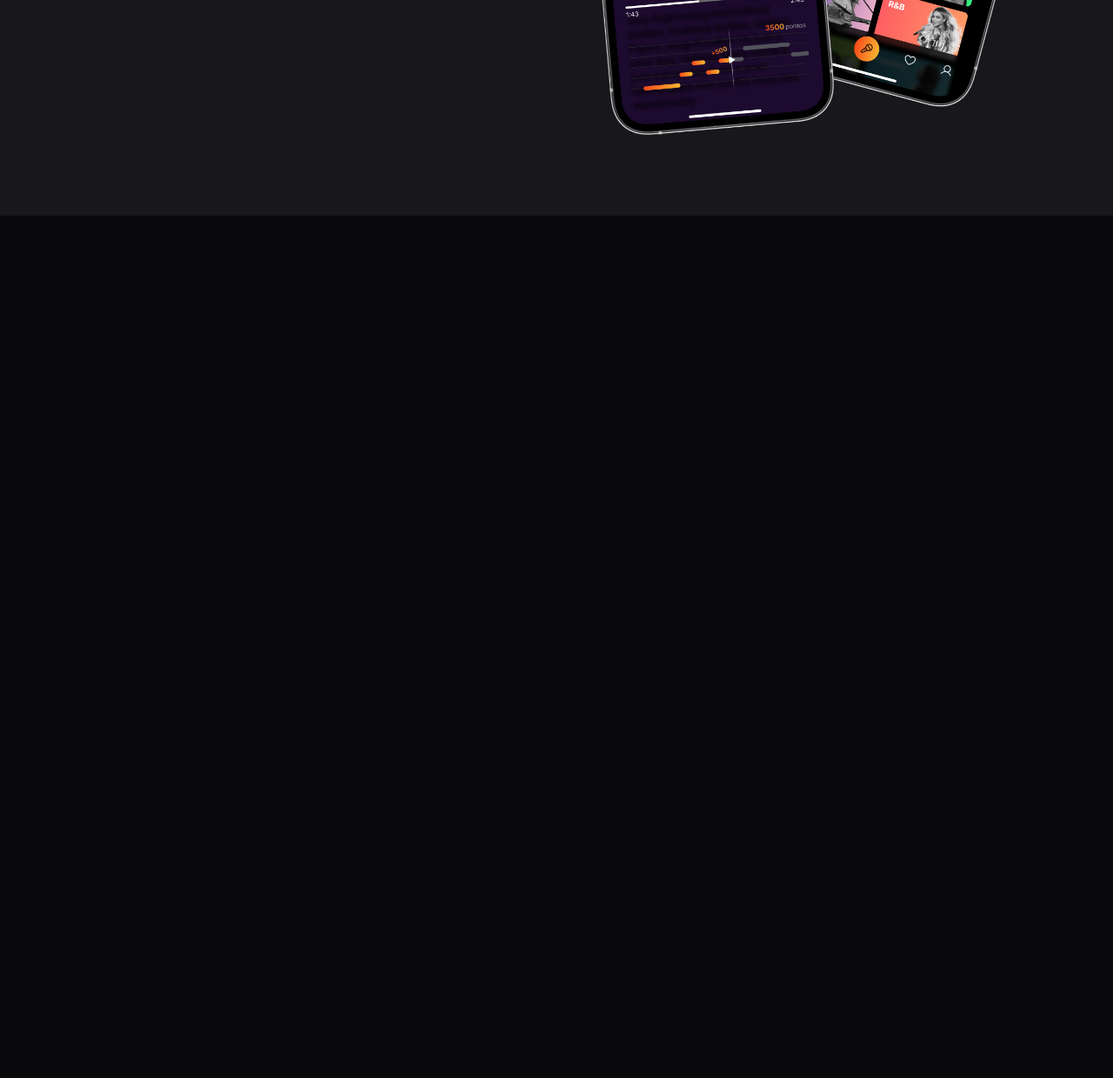
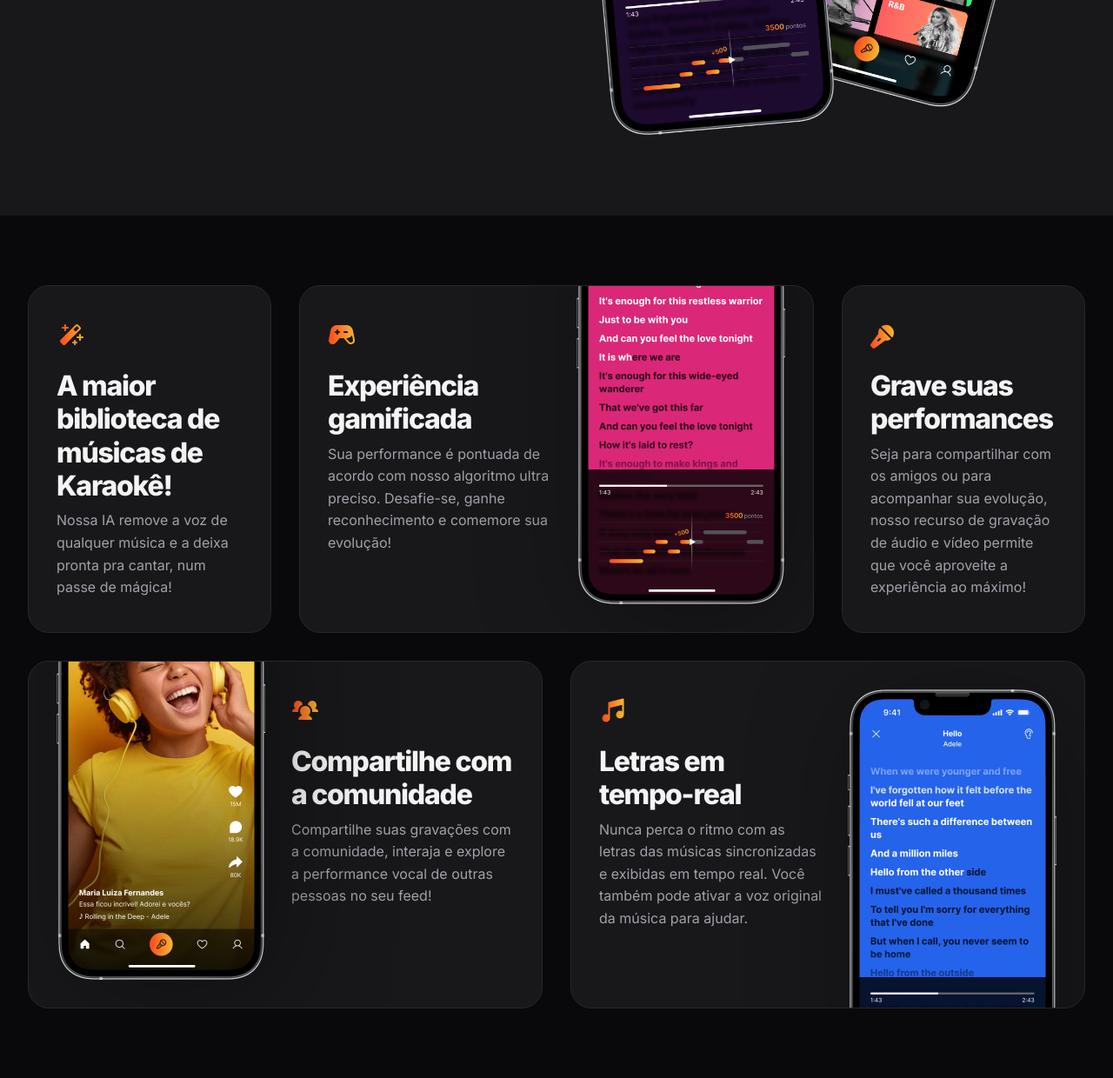
Before and after one commit to olucas-fg/landing-page, a plain HTML site: page index.html in a window 1280 px wide. Shown: the part 1411-2651 px from the top of the page at 87% size. Before the commit the page ends 1659 px from the top, so only its background shows below. Drawn offline with Linux system fonts and the light colour scheme.

Commit message:
seção features

```diff
--- a/index.html
+++ b/index.html
@@ -70,5 +70,48 @@
     </div>
   </section>
 
+  <section id="features">
+    <div class="cards container py-xl grid gap-1.5">
+      <div class="card py-lg px-lg">
+        <img src="assets/icons/MagicWand.svg" alt="">
+        <h3>A maior biblioteca de músicas de Karaokê!</h3>
+        <p>Nossa IA remove a voz de qualquer música e a deixa pronta pra cantar, num passe de mágica!</p>
+      </div>
+
+      <div class="card py-lg px-lg">
+        <div>
+          <img src="assets/icons/GameController.svg" alt="">
+          <h3>Experiência gamificada</h3>
+          <p>Sua performance é pontuada de acordo com nosso algoritmo ultra preciso. Desafie-se, ganhe reconhecimento e comemore sua evolução!</p>
+        </div>
+        <img class="desktop-only" src="assets/Tela 2.png" alt="">
+      </div>
+
+      <div class="card py-lg px-lg">
+        <img src="assets/icons/MicrophoneStage.svg" alt="">
+        <h3>Grave suas performances</h3>
+        <p>Seja para compartilhar com os amigos ou para acompanhar sua evolução, nosso recurso de gravação de áudio e vídeo permite que você aproveite a experiência ao máximo! </p>
+      </div>
+
+      <div class="card py-lg px-lg">
+        <div>
+          <img src="assets/icons/UsersThree.svg" alt="">
+          <h3>Compartilhe com a comunidade</h3>
+          <p>Compartilhe suas gravações com a comunidade, interaja e explore a performance vocal de outras pessoas no seu feed!</p>
+        </div>
+        <img class="desktop-only" src="assets/Tela 1.png" alt="">
+      </div>
+
+      <div class="card py-lg px-lg">
+        <div>
+          <img src="assets/icons/MusicNotes.svg" alt="">
+          <h3>Letras em tempo-real</h3>
+          <p>Nunca perca o ritmo com as letras das músicas sincronizadas e exibidas em tempo real. Você também pode ativar a voz original da música para ajudar.</p>
+        </div>
+        <img class="desktop-only" src="assets/Tela 3.png" alt="">
+      </div>
+    </div>
+  </section>
+
 </body>
 </html>
--- /dev/null
+++ b/styles/cards.css
@@ -0,0 +1,9 @@
+.card{
+  background: var(--surface-color);
+  border: 1px solid var(--stroke-color);
+  border-radius: 1.5rem;
+
+  & h3{
+    margin-top: 1rem;
+  }
+}
--- /dev/null
+++ b/styles/features.css
@@ -0,0 +1,71 @@
+/* aqui não precisa usar o @media por conta do que foi feito
+no index para essa parte */
+
+#features{
+  & .cards{
+    grid-template-columns: 17.5rem 1fr 1fr 17.5rem;
+    grid-template-rows: 25rem 25rem;
+    gap: 2rem;
+  }
+
+  & .card{
+    position: relative;
+    overflow: hidden;
+
+    & img.desktop-only{
+      position: absolute;
+      max-width: 15rem;
+      filter: drop-shadow(1rem 1rem 4rem rgb(0 0 0 / 0.34));
+    }
+  }
+
+  & .card:nth-child(1){
+    grid-column: 1/2;
+  }
+
+  & .card:nth-child(2){
+    grid-column: 2/4;
+
+    & > div{
+      max-width: 16rem;
+    }
+
+    & .desktop-only{
+      bottom: 2rem;
+      right: 2rem;
+    }
+  }
+
+  & .card:nth-child(3){
+    grid-column: 4/5;
+  }
+
+  & .card:nth-child(4){
+    grid-column: 1/3;
+    grid-row: 2/3;
+
+    & > div{
+      max-width: 16rem;
+      margin-left: auto;
+    }
+
+    & .desktop-only{
+      bottom: 2rem;
+      left: 2rem;
+    }
+  }
+
+  & .card:nth-child(5){
+    grid-column: 3/5;
+    grid-row: 2/3;
+
+    & > div{
+      max-width: 16rem;
+    }
+
+    & .desktop-only{
+      top: 2rem;
+      right: 2rem;
+    }
+  }
+}
--- a/styles/index.css
+++ b/styles/index.css
@@ -6,3 +6,5 @@
 @import url(hero.css);
 @import url(sections.css);
 @import url(about.css);
+@import url(cards.css);
+@import url(features.css) (width >= 80rem);
```
